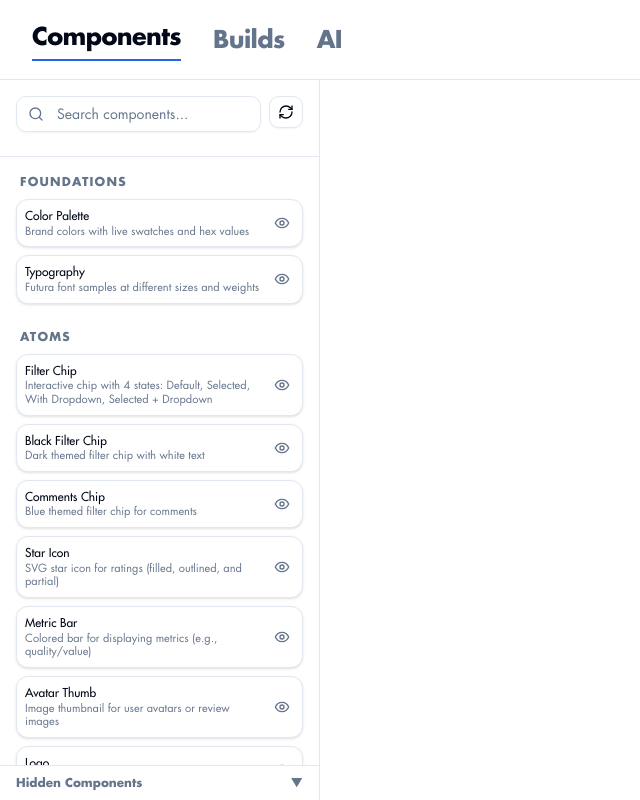
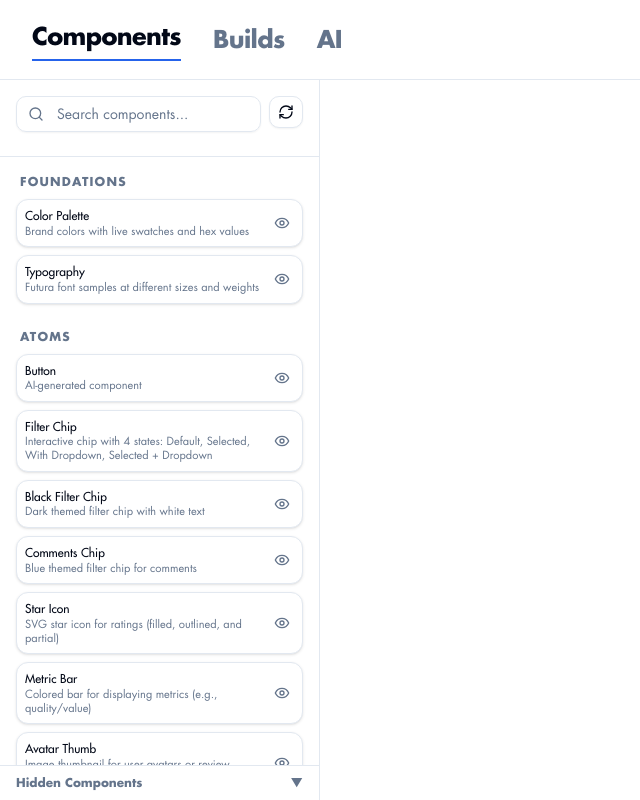
Before and after one commit to rmarti55/componentlibrary, a React (Vite) app: page / in a window 1280 px wide. Shown: the whole page, without its empty margins (0-640 px from the left). Built offline with nearby package versions, Linux system fonts and the light colour scheme.

Commit message:
Add Button to component registry

```diff
--- a/src/data/componentCategories.ts
+++ b/src/data/componentCategories.ts
@@ -1,5 +1,6 @@
 import { ComponentCategory } from '@/types/Component'
 import FilterChips from '@/components/FilterChips'
+import Button from '@/components/ai/Button'
 import CommentsChip from '@/components/CommentsChip'
 import FilterChip from '@/components/FilterChip'
 import MultiBrandDashboard from '@/components/MultiBrandDashboard'
@@ -95,7 +96,41 @@ const typography = {
     name: 'Atoms',
     description: 'Individual UI building blocks - buttons, inputs, and basic components',
     layout: 'showcase',
-    variants: [
+    variants: [      {
+        id: 'button',
+        name: 'Button',
+        description: 'AI-generated component',
+        component: Button,
+        interactive: false,
+        code: `import React from 'react';
+
+interface ButtonProps {
+  children: React.ReactNode;
+  onClick?: (event: React.MouseEvent<HTMLButtonElement>) => void;
+}
+
+const Button: React.FC<ButtonProps> = ({ children, onClick }) => {
+  return (
+    <button
+      className="bg-red-500 hover:bg-red-700 text-white font-bold py-2 px-4 rounded"
+      onClick={onClick}
+    >
+      {children}
+    </button>
+  );
+};
+
+export default Button;
+
+// Categorized as: atom`,
+        states: [
+          {
+            name: 'Default',
+            props: {},
+            description: 'Default state'
+          }
+        ]
+      },
       {
         id: 'filter-chip',
         name: 'Filter Chip',
```
